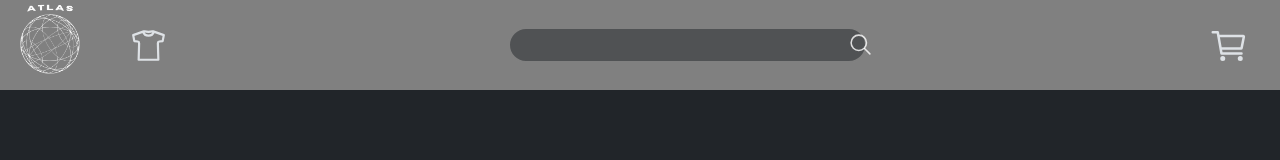
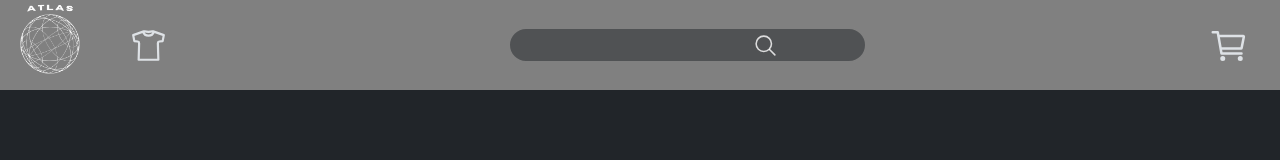
Before and after one commit to dlsr00t/site-de-roupas-v1, a React (Vite) app: page / in a window 1280 px wide. Shown: the top 160 px of the page. Built offline with nearby package versions, Linux system fonts and the light colour scheme.

Commit message:
teste 2 de funcionalidade em outras telas

```diff
--- a/src/pages/Home/Home.css
+++ b/src/pages/Home/Home.css
@@ -103,9 +103,9 @@ button:hover{
 }
 
 #icone{
-    position:relative;
-    left:660px;
-    bottom:6px;
+    position:fixed;
+    left:58.8%;
+    top:4.1%;
     font-size:25px;
     color: rgba(255,255,255,0.8);
 }
```
